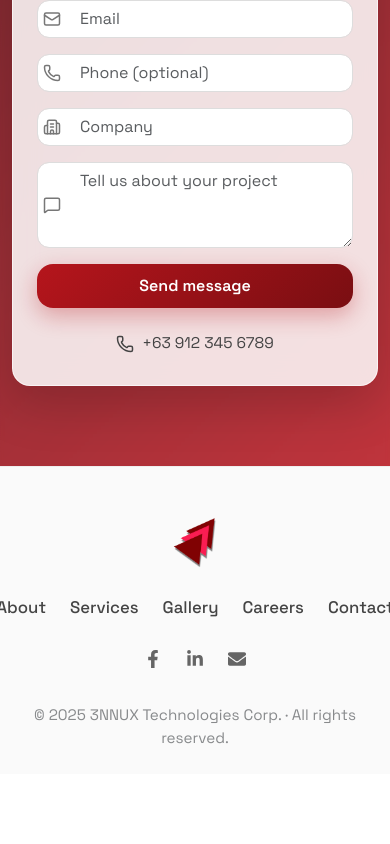
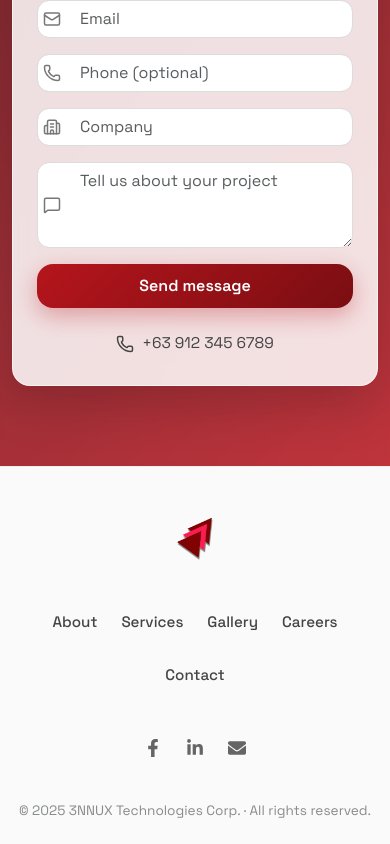
Before and after one commit to nerlpattackers/trinnux-website-uat, a React (Vite) app: page / in a window 390 px wide. Shown: the part 6003-6847 px from the top of the page. Before the commit the page ends 6777 px from the top, so only its background shows below. Built offline with nearby package versions, Linux system fonts and the light colour scheme.

Commit message:
Fix reponsive for small size of footer

```diff
--- a/src/styles/footer.css
+++ b/src/styles/footer.css
@@ -151,3 +151,64 @@
     gap: 2rem;
   }
 }
+/* ===========================
+   SMALL PHONE FIX (≤480px)
+   =========================== */
+
+@media (max-width: 480px) {
+
+  .footer-v7,
+  .footer-v6 {
+    text-align: center;
+    padding-top: 50px;
+    padding-bottom: 45px;
+  }
+
+  /* LOGO */
+  .footer-logo-wrap {
+    flex-direction: column;
+    align-items: center;
+    gap: 8px;
+  }
+
+  .footer-logo-icon {
+    height: 48px;
+  }
+
+  .footer-logo-text {
+    align-items: center;
+  }
+
+  /* NAVIGATION — WRAPS, NOT STACKS */
+  .footer-v6-nav {
+    display: flex;
+    justify-content: center;
+    flex-wrap: wrap;
+    gap: 18px 26px; /* row-gap column-gap */
+    margin-top: 24px;
+  }
+
+  .footer-v6-nav a {
+    font-size: 0.95rem;
+    white-space: nowrap;
+  }
+
+  /* SOCIAL ICONS — SINGLE ROW */
+  .footer-v6-social {
+    display: flex;
+    justify-content: center;
+    gap: 18px;
+    margin-top: 22px;
+  }
+
+  .footer-v6-social a {
+    font-size: 1.15rem;
+  }
+
+  /* COPYRIGHT */
+  .footer-v6-copy {
+    font-size: 0.85rem;
+    margin-top: 20px;
+    line-height: 1.4;
+  }
+}
```
